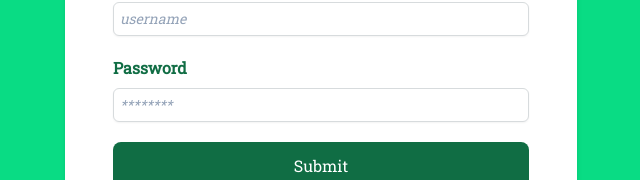
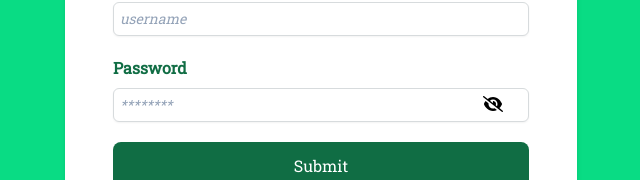
Before and after one commit to fAkinyosoye/employee-mgmt, a React (Vite) app: page / in a window 1280 px wide. Shown: the part 413-593 px from the top of the page, without its empty margins (319-959 px from the left). Built offline with nearby package versions, Linux system fonts and the light colour scheme.

Commit message:
worked on password input

```diff
--- /dev/null
+++ b/src/components/atoms/PasswordInput.tsx
@@ -0,0 +1,90 @@
+import { FontAwesomeIcon } from "@fortawesome/react-fontawesome";
+import { faEye, faEyeSlash } from "@fortawesome/free-solid-svg-icons";
+
+import { useState } from "react";
+
+interface InputProps {
+  className?: string;
+  onChange?: any;
+  name?: string;
+  value?: any;
+  label?: string;
+  placeholder?: string;
+  required?: boolean;
+  error?: string;
+  bgColor?: string;
+  register?: object;
+  id?: string;
+  pattern?: any;
+  onClick?: any;
+  disabled?: boolean;
+  autoComplete?: any;
+  width?: any;
+  minLength?: number;
+  maxLength?: number;
+  ifRounded?: boolean;
+  showLabel?: boolean;
+  readOnly?: boolean;
+}
+
+const PasswordInput = (props: InputProps) => {
+  const [showPassword, setShowPassword] = useState(false);
+
+  const togglePasswordShown = () => {
+    setShowPassword(!showPassword);
+  };
+
+  const {
+    placeholder,
+    className,
+    name,
+    id,
+    error,
+    label,
+    readOnly,
+    register,
+    showLabel,
+  } = props;
+  return (
+    <div className={`relative ${className}`}>
+      <i
+        className="w-5 absolute z-30 cursor-pointer md:mt-1 ml-[89%]"
+        onClick={togglePasswordShown}
+      >
+        {showPassword ? (
+          <FontAwesomeIcon icon={faEye} />
+        ) : (
+          <FontAwesomeIcon icon={faEyeSlash} />
+        )}
+      </i>
+
+      {showLabel && (
+        <label
+          htmlFor={name}
+          className="text-sm md:text-base font-normal text-grey pb-2 inline-block"
+        >
+          {label}
+        </label>
+      )}
+      <input
+        readOnly={readOnly}
+        type={showPassword ? "text" : "password"}
+        name={name}
+        id={id}
+        {...register}
+        placeholder={placeholder}
+        className="h-[34px] placeholder:italic placeholder:text-slate-400 block bg-white w-full border border-lightBlack rounded-md px-[6px] shadow-sm focus:outline-none focus:border-primary focus:ring-primary focus:ring-1 text-sm"
+        style={{
+          border: error ? "1px solid red" : "",
+          backgroundColor: readOnly ? "hsl(0, 0%, 90%)" : "",
+          //   borderRadius: ifRounded && "6px",
+        }}
+      />
+      <span>
+        <p className="text-red-500 mt-3 text-sm">{error}</p>
+      </span>
+    </div>
+  );
+};
+
+export { PasswordInput };
--- a/src/components/atoms/index.tsx
+++ b/src/components/atoms/index.tsx
@@ -7,3 +7,4 @@ export * from "./Colors";
 export * from "./Text";
 export * from "./Burger";
 export * from "./Pagination";
+export * from "./PasswordInput";
--- a/src/components/pages/ComponentsPage.tsx
+++ b/src/components/pages/ComponentsPage.tsx
@@ -2,7 +2,7 @@ import React, { useCallback } from "react";
 import { Controller, useForm } from "react-hook-form";
 import { toast } from "react-toastify";
 
-import { Button, CustomSelect, Input, Table } from "../atoms";
+import { Button, CustomSelect, Input, PasswordInput, Table } from "../atoms";
 
 const ComponentsPage = () => {
   const { control } = useForm();
@@ -107,6 +107,7 @@ const ComponentsPage = () => {
         ifHover
         ifPagination
       />
+      <PasswordInput />
     </div>
   );
 };
--- a/src/components/pages/EmployeeDetails.tsx
+++ b/src/components/pages/EmployeeDetails.tsx
@@ -15,6 +15,7 @@ import {
   Header1,
   Input,
   Loader,
+  PasswordInput,
   Subtitle,
 } from "../atoms";
 
--- a/src/components/pages/Login.tsx
+++ b/src/components/pages/Login.tsx
@@ -9,7 +9,14 @@ import {
   LoginRequest,
   useLoginMutation,
 } from "../../redux/services/auth-services";
-import { Button, Header1, Input, Label, Subtitle } from "../atoms";
+import {
+  Button,
+  Header1,
+  Input,
+  Label,
+  PasswordInput,
+  Subtitle,
+} from "../atoms";
 import { decodeLogin } from "../utilities/helper";
 import { dashboard } from "../utilities/routerPaths";
 
@@ -89,8 +96,7 @@ const Login = () => {
         />
 
         <Label>Password</Label>
-        <Input
-          type="password"
+        <PasswordInput
           placeholder="********"
           register={{
             ...register("password", {
--- a/src/router/index.tsx
+++ b/src/router/index.tsx
@@ -11,6 +11,7 @@ import {
   TestPageTwo,
 } from "../components/pages";
 import {
+  components,
   createEmployee,
   dashboard,
   profile,
@@ -27,7 +28,7 @@ const PageRouter = () => {
         <Route path={`${records}/:id`} element={<EmployeeDetails />} />
         <Route path={tablePath} element={<TestPageTwo />} />
         <Route path={createEmployee} element={<CreateEmployee />} />
-        <Route path={createEmployee} element={<ComponentsPage />} />
+        <Route path={components} element={<ComponentsPage />} />
         <Route path={profile} element={<Profile />} />
       </Route>
       <Route path="*" element={<TestPageTwo />} />
```
